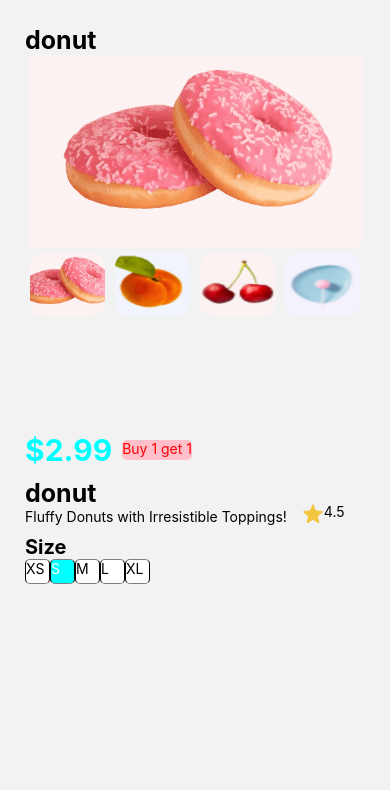
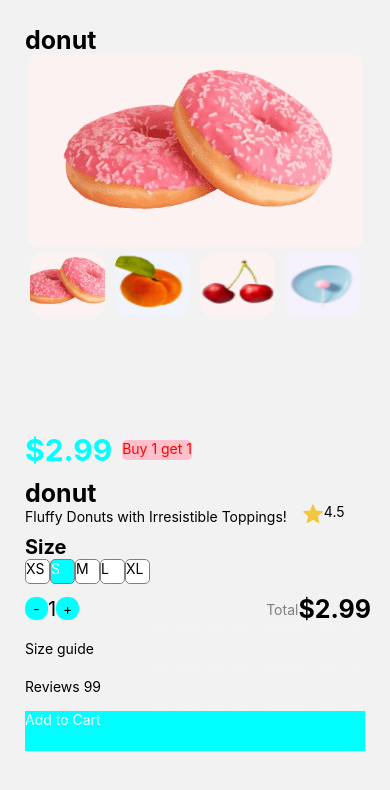
Before and after one commit to luan2410/HK1_2025-2025_LTTBDD, a React Native app in the folder 20_20108601_LocTruongLuan/: screen /Screen4 in a window 390 px wide. Shown: the top 790 px of the page. Built offline with nearby package versions, Linux system fonts and the light colour scheme.

Commit message:
cau4 d đã hoàn thiện

```diff
--- a/20_20108601_LocTruongLuan/Screen/Screen4.js
+++ b/20_20108601_LocTruongLuan/Screen/Screen4.js
@@ -1,133 +1,164 @@
-import { StyleSheet, Text, View , Image, FlatList} from 'react-native'
-import React from 'react'
-import { useState } from 'react'
+import { StyleSheet, Text, View, Image, FlatList } from 'react-native';
+import React, { useState } from 'react';
 import { TouchableOpacity } from 'react-native';
+import { Alert } from 'react-native';
 
 const product = [
-  {id:1,
-    name: 'donut',
-    image:require('../assets/DATA/Container7(3).png'),
-    price: 2.99,
-    rating: 4.5,
-    title:'Fluffy Donuts with Irresistible Toppings!'
+  { id: 1, name: 'donut', image: require('../assets/DATA/Container7(3).png'), price: 2.99, rating: 4.5, title: 'Fluffy Donuts with Irresistible Toppings!' },
+  { id: 2, name: 'peach', image: require('../assets/DATA/Container7(1).png'), price: 3.99, rating: 3.5, title: 'Ripe and Sweet Peaches for You !!!' },
+  { id: 3, name: 'cherry', image: require('../assets/DATA/Container7.png'), price: 4.99, rating: 2.5, title: 'Fresh and Juicy Cherries for Summer' },
+  { id: 4, name: 'Blue Candy', image: require('../assets/DATA/Container7(2).png'), price: 5.99, rating: 3.5, title: 'Delicious Sweets to Satisfy Your Cra' },
+];
+
+const size = ['XS', 'S', 'M', 'L', 'XL'];
+const quantity = ['1', '2', '3', '4', '5', '6', '7', '8', '9', '10'];
+
+export default function Screen4() {
+  const [stProduct, setstProduct] = useState(product[0]);
+  const [stSize, setstSize] = useState(size[1]);
+  const [squantity, setquantity] = useState(quantity[0]);
+  const [total, setTotal] = useState(stProduct.price.toFixed(2));
+
+  const render = ({ item }) => (
+    <TouchableOpacity onPress={() => setstProduct(item)}>
+      <Image source={item.image} style={styles.produtimg} />
+    </TouchableOpacity>
+  );
+
+  const renderSize = ({ item }) => (
+    <TouchableOpacity onPress={() => setstSize(item)}>
+      <Text
+        style={[
+          styles.txtSize,
+          {
+            backgroundColor: stSize === item ? 'aqua' : 'white',
+            color: stSize === item ? 'white' : 'black',
           },
-  {id:2,
-    name: 'peach',
-    image:require('../assets/DATA/Container7(1).png'),
-    price: 3.99,
-    rating: 3.5,
-    title:'Ripe and Sweet Peaches for You !!!'
-  },
-  {id:3,
-    name: 'cherry',
-    image:require('../assets/DATA/Container7.png'),
-    price: 4.99,
-    rating: 2.5,
-    title:'Fresh and Juicy Cherries for Summer'
-  },
-  {id:1,
-    name: 'Blue Candy',
-    image:require('../assets/DATA/Container7(2).png'),
-    price: 5.99,
-    rating: 3.5,
-    title:'Delicious Sweets to Satisfy Your Cra'
-  },
-];
-const size =['XS','S','M','L','XL'];
-const quantity=['1','2','3','4','5','6'];
-export default function Screen4() {
-  const [stProduct,setstProduct] = useState(product[0]);
-  const [stSize,setstSize] = useState(size[1]);
-  const [sProduct,setProduct] = useState(quantity[0]);
-  const render =({item}) =>(
-    <TouchableOpacity onPress={() => setstProduct(item)} >
-        <Image source={item.image} style={styles.produtimg}  />
+        ]}
+      >
+        {item}
+      </Text>
     </TouchableOpacity>
-  )
-  const renderSize =({item})=>(
-    <TouchableOpacity onPress={()=> setstSize(item)}>
-        <Text style={[styles.txtSize,{backgroundColor: stSize== item ? 'aqua' : 'white' ,color: stSize == item ? 'white' : 'black'},]}>{item}</Text>
-    </TouchableOpacity>
-  )
+  );
+
+  const cong = () => {
+    const newQuantity = parseInt(squantity) + 1;
+    setquantity(newQuantity.toString());
+    setTotal((newQuantity * stProduct.price).toFixed(2));
+  };
+
+  const tru = () => {
+    const newQuantity = Math.max(1, parseInt(squantity) - 1);
+    setquantity(newQuantity.toString());
+    setTotal((newQuantity * stProduct.price).toFixed(2));
+  };
+
   return (
     <View style={styles.container}>
-
-      <View style={styles.view1} >
+      <View style={styles.view1}>
         <Text style={styles.text}>{stProduct.name}</Text>
         <Image source={stProduct.image} />
-            <FlatList data={product} renderItem={render} keyExtractor={(item)=> item.id.toString} horizontal >
-
-            </FlatList>
+        <FlatList
+          data={product}
+          renderItem={render}
+          keyExtractor={(item) => item.id.toString()}
+          horizontal
+        />
       </View>
       <View style={styles.view2}>
-            <View style={{flexDirection: 'row', alignItems:'center', alignSelf: 'flex-start', }}>
-                  <Text style={{color: 'aqua',fontWeight:'bold',fontSize: 30}}>${stProduct.price}</Text>
-                  <Text style={{backgroundColor:'pink', color: 'red', width:70 , height: 20, borderRadius: 5 ,marginLeft:10 }}>Buy 1 get 1</Text>
+        <View style={{ flexDirection: 'row', alignItems: 'center', alignSelf: 'flex-start' }}>
+          <Text style={{ color: 'aqua', fontWeight: 'bold', fontSize: 30 }}>${stProduct.price}</Text>
+          <Text style={{ backgroundColor: 'pink', color: 'red', width: 70, height: 20, borderRadius: 5, marginLeft: 10 }}>Buy 1 get 1</Text>
         </View>
-            <View style={{marginTop:10}}>
-                  <View style={{flexDirection:'row',alignItems:'center',}}>
-                      <View style={{flexDirection:'column'}}>
+        <View style={{ marginTop: 10 }}>
+          <View style={{ flexDirection: 'row', alignItems: 'center' }}>
+            <View style={{ flexDirection: 'column' }}>
               <Text style={styles.text}>{stProduct.name}</Text>
               <Text>{stProduct.title}</Text>
             </View>
-
-                      <View style={{ flexDirection:'row', alignSelf:'flex-end',marginLeft:15 }}>
-                        <Image source={require('../assets/DATA/Rating3.png')}/>
+            <View style={{ flexDirection: 'row', alignSelf: 'flex-end', marginLeft: 15 }}>
+              <Image source={require('../assets/DATA/Rating3.png')} />
               <Text>{stProduct.rating}</Text>
-                      </View>
-
-                  </View>
-
-            </View>
-            <View style={{marginTop:10, alignSelf:'flex-start'}}>
-                  <Text style={{fontWeight: 'bold',fontSize:20}}>Size</Text>
-                  <FlatList data={size} renderItem={renderSize} horizontal keyExtractor={(item) =>item} >
-
-                  </FlatList>
             </View>
           </View>
         </View>
-  )
+        <View style={{ marginTop: 10, alignSelf: 'flex-start' }}>
+          <Text style={{ fontWeight: 'bold', fontSize: 20 }}>Size</Text>
+          <FlatList data={size} renderItem={renderSize} horizontal keyExtractor={(item) => item} />
+        </View>
+        <View style={{ marginTop: 10,alignItems:'center', flexDirection:'row',}}>
+          <View style={{ alignItems: 'flex-start' ,flexDirection:'row'}}>
+            <TouchableOpacity onPress={tru} style={styles.btnct}><Text>-</Text></TouchableOpacity>
+            <Text style={{fontSize:20}}>{squantity}</Text>
+            <TouchableOpacity onPress={cong} style={styles.btnct} ><Text>+</Text></TouchableOpacity>
+          </View>
+          <View style={{flexDirection: 'row', marginLeft:'55%', alignItems:'center',}}>
+            <Text style={{color: 'gray'}}>Total</Text>
+            <Text style={styles.text}>${total}</Text>
+          </View>
+        </View>
+        <View>
+          <Image source={require('../assets/DATA/Line4.png')} style={styles.mag} />
+          <Text style={styles.mag}>Size guide</Text>
+          <Image source={require('../assets/DATA/Line4.png')} style={styles.mag}/>
+          <Text style={styles.mag}>Reviews 99 </Text>
+          <Image source={require('../assets/DATA/Line4.png')} style={styles.mag} />
+          <TouchableOpacity onPress={()=> Alert.alert('đã thêm vào giỏ hàng')}>
+             <Text style={{color: 'white', alignItems:'center', backgroundColor:'aqua', width:'100%',height: 40,justifyContent: 'center',}}>Add to Cart</Text>
+          </TouchableOpacity>
+        </View>
+      </View>
+    </View>
+  );
 }
 
 const styles = StyleSheet.create({
-  container:{
-    flex:1,
-    margin:25,
-
+  container: {
+    flex: 1,
+    margin: 25,
   },
-  view1:{
-    flex:5,
+  view1: {
+    flex: 5,
     alignItems: 'center',
-    alignSelf:'center',
-
-
+    alignSelf: 'center',
   },
-  view2:{
-    flex:5,
-    paddingTop:20,
+  view2: {
+    flex: 5,
+    paddingTop: 20,
   },
-  text:{
+  text: {
     fontWeight: 'bold',
     fontSize: 25,
     alignSelf: 'flex-start',
-
   },
-  produtimg:{
-      width:  75,
+  produtimg: {
+    width: 75,
     height: 65,
-      marginHorizontal:5,
-      margin:5,
+    marginHorizontal: 5,
+    margin: 5,
     borderRadius: 15,
   },
-  txtSize:{borderWidth:1,
-    height: 25, width: 25,
-     borderBlockColor:'gray',
+  txtSize: {
+    borderWidth: 1,
+    height: 25,
+    width: 25,
+    borderColor: 'gray',
     justifyContent: 'center',
     borderRadius: 5,
+    alignItems: 'center',
+  },
+  btnct:{
+    width: 23,
+    height: 23,
+    color:'white',
+    backgroundColor:'aqua',
+    borderRadius: 10,
+    fontSize: 20,
     alignItems:'center',
-
+    justifyContent: 'center',
   }
-
-
-})
+  ,mag:{
+    marginTop: 5,
+    marginBottom: 5
+  }
+});
```
Lines whose indentation alone changed are shown as unchanged.
